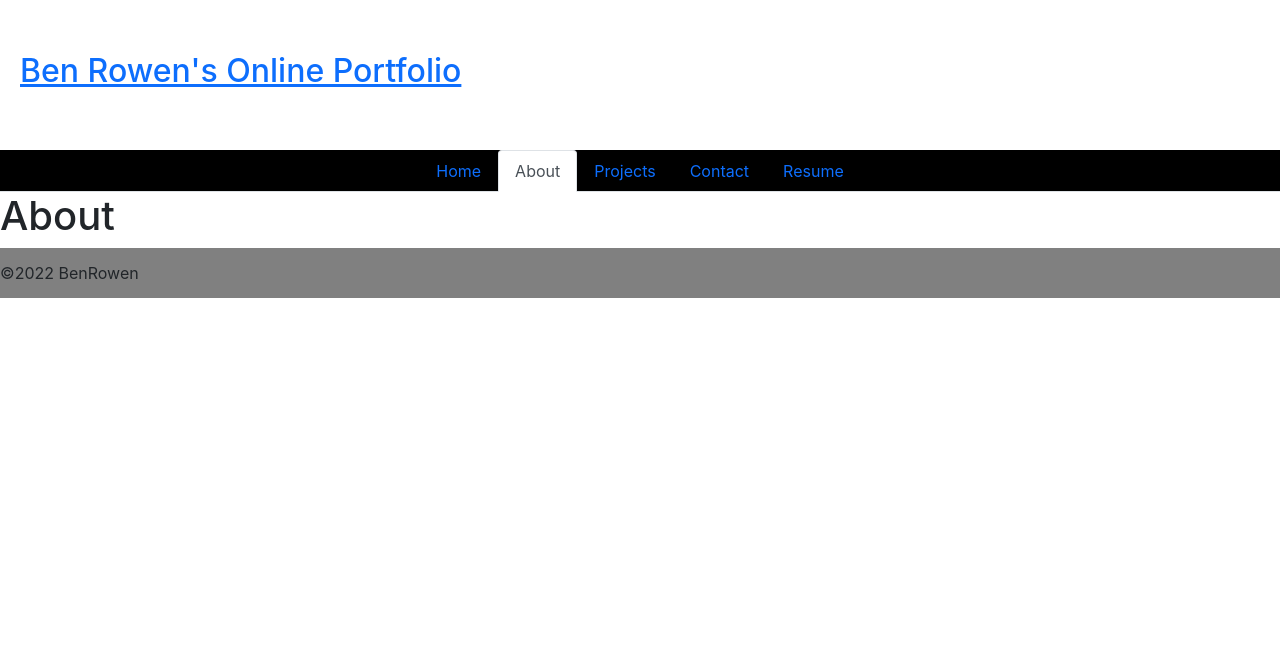
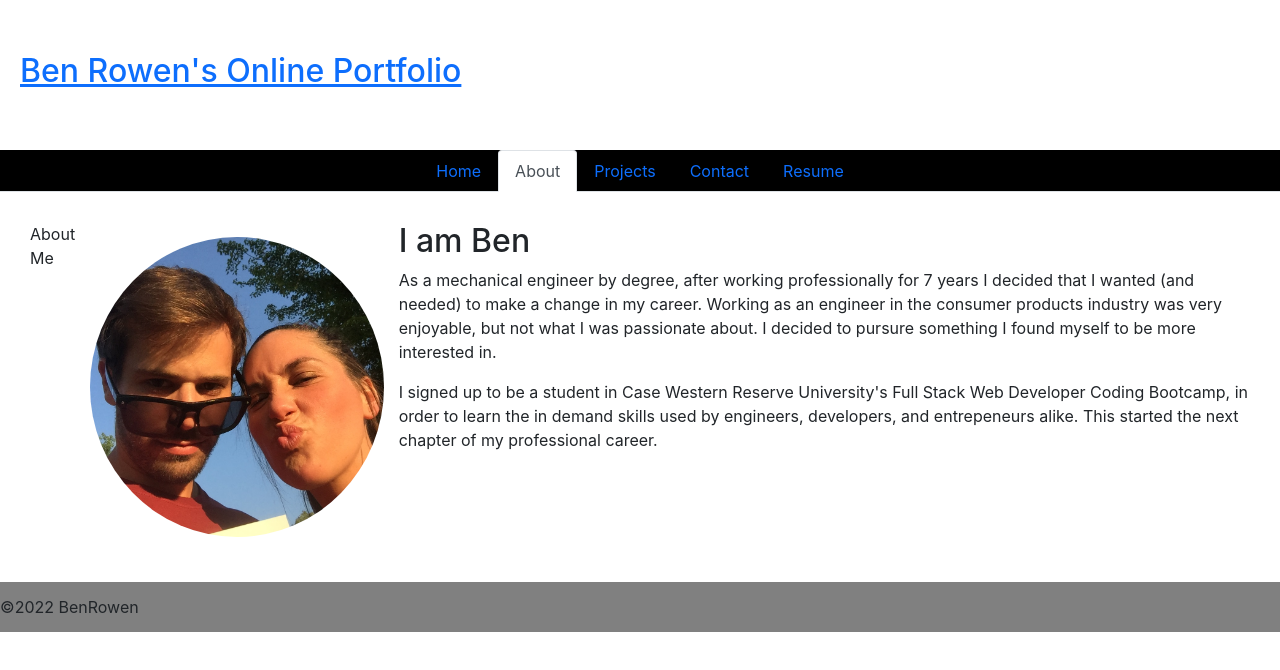
Before and after one commit to Benrowen5/react-portfolio, a React (Create React App) app in the folder client/: page / in a window 1280 px wide. Shown: the top 670 px of the page. Built offline with nearby package versions, Linux system fonts and the light colour scheme.

Commit message:
added About page content

```diff
--- a/client/src/components/pages/About.js
+++ b/client/src/components/pages/About.js
@@ -1,11 +1,20 @@
 import React from 'react';
+import image from '../../assets/images/TandB.png';
 
 function About () {
 
     return (
-        <div>
-            <h1>About</h1>
-        </div>
+        <section className="d-flex about-me">
+            About Me
+            <div className='about-img'>
+                <img src={image}></img>
+            </div>
+            <div>
+                <h2>I am Ben</h2>
+                <p>As a mechanical engineer by degree, after working professionally for 7 years I decided that I wanted (and needed) to make a change in my career. Working as an engineer in the consumer products industry was very enjoyable, but not what I was passionate about. I decided to pursure something I found myself to be more interested in.</p>
+                <p>I signed up to be a student in Case Western Reserve University's Full Stack Web Developer Coding Bootcamp, in order to learn the in demand skills used by engineers, developers, and entrepeneurs alike. This started the next chapter of my professional career.</p>
+            </div>
+        </section>
     );
 }
 
--- a/client/src/index.css
+++ b/client/src/index.css
@@ -10,6 +10,13 @@ body {
 code {
   font-family: source-code-pro, Menlo, Monaco, Consolas, 'Courier New',
     monospace;
+}
+
+.flex-wrapper {
+  display: flex;
+  min-height: 100vh;
+  flex-direction: column;
+  justify-content: space-between;
 }
 
 /* HEADER STYLES */
@@ -54,6 +61,19 @@ footer {
   border: 75px white solid;
   height: 75px;
   transition-duration: 0.4s;
+}
+
+/* ABOUT ME PAGE */
+.about-me {
+  padding: 15px;
+  margin: 15px;
+}
+
+.about-me img {
+  height: 300px;
+  border-radius: 50%;
+  width: auto;
+  margin: 15px;
 }
 
 /* PROJECTS PAGE STYLES */
```
Also changed, not shown: client/src/assets/images/TandB.png (added), client/src/assets/images/logoHead3.png (added).
